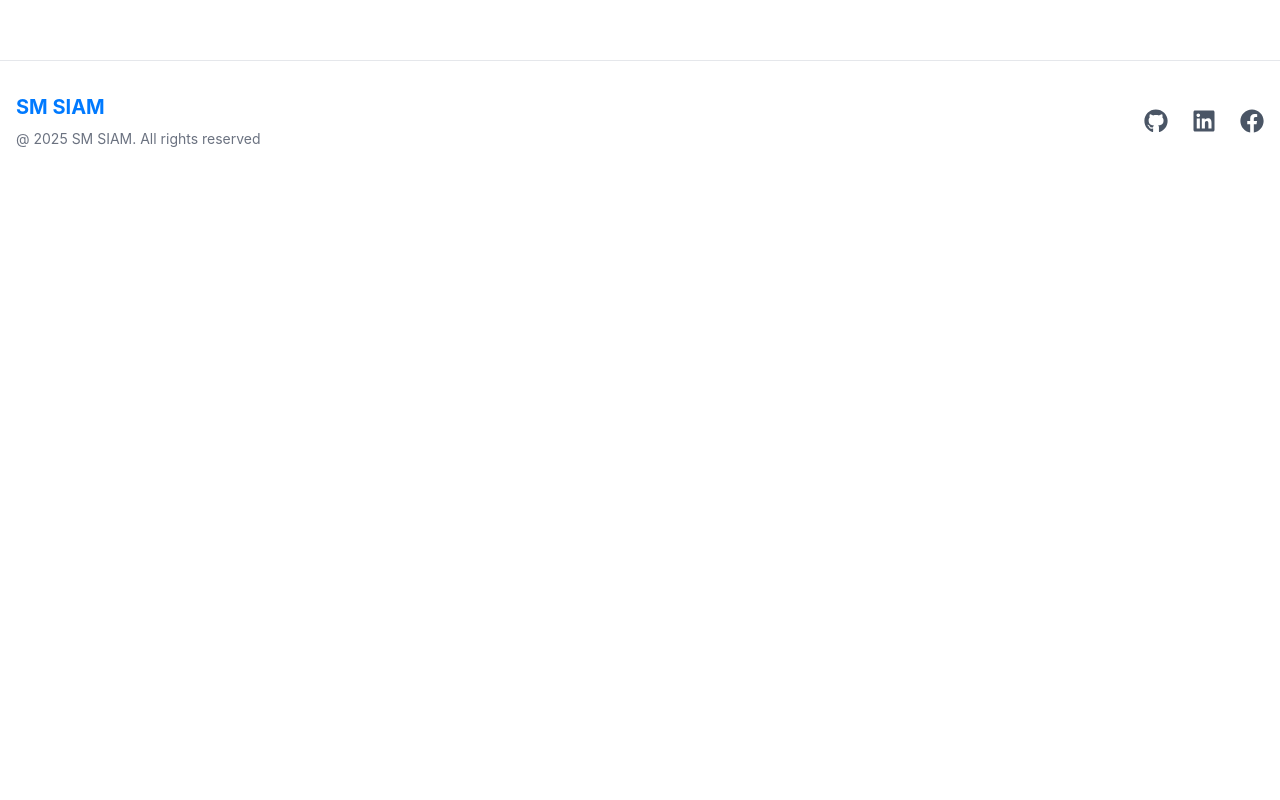
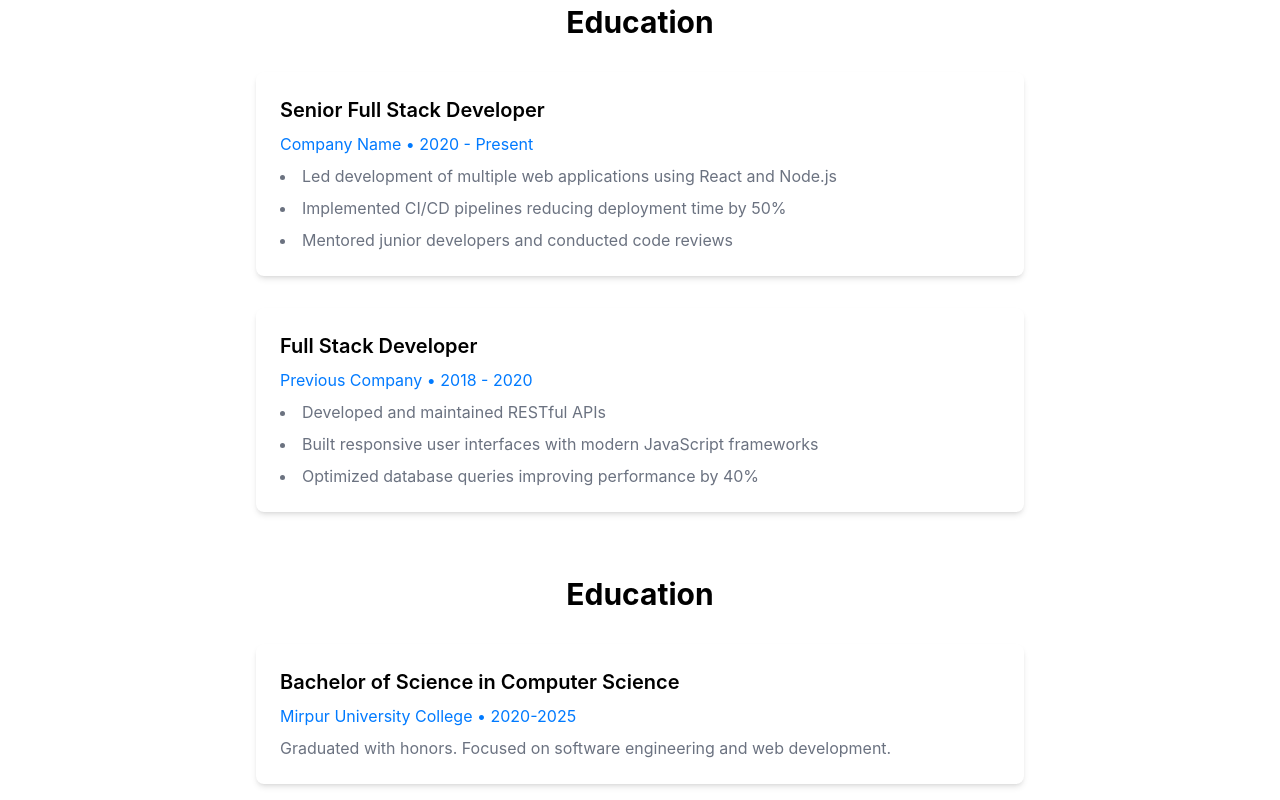
Before and after one commit to siam114/portfolio-website-nextjs, a Next.js app: page /about in a window 1280 px wide. Shown: the part 740-1540 px from the top of the page. Before the commit the page ends 921 px from the top, so only its background shows below. Built offline with nearby package versions, Linux system fonts and the light colour scheme.

Commit message:
complete education section

```diff
--- a/src/app/about/page.tsx
+++ b/src/app/about/page.tsx
@@ -1,4 +1,4 @@
-import { FaCode, FaLaptopCode } from "react-icons/fa";
+import { FaCode, FaLaptopCode, FaToolbox } from "react-icons/fa";
 
 const About = () => {
   return (
@@ -8,9 +8,10 @@ const About = () => {
       {/* bio section */}
       <section className="mb-16">
         <p className="text-lg text-secondary max-w-3xl mx-auto text-center">
-          I&apos;m a passionate Full Stack Developer with expertise in building modern web applications.
-          With a strong foundation in both frontend and backend technologies, I create seamless
-          user experiences and robust server-side solutions.
+          I&apos;m a passionate Full Stack Developer with expertise in building
+          modern web applications. With a strong foundation in both frontend and
+          backend technologies, I create seamless user experiences and robust
+          server-side solutions.
         </p>
       </section>
 
@@ -19,7 +20,7 @@ const About = () => {
         <h2 className="section-title">Skills</h2>
         <div className="grid grid-cols-1 md:grid-cols-2 lg:grid-cols-3 gap-6">
           <div className="bg-white dark:bg-dark/50 p-6 rounded-lg shadow-md ">
-              <FaCode className="h-8 w-8 text-primary mb-4"/>
+            <FaCode className="h-8 w-8 text-primary mb-4" />
             <h3 className="text-xl font-semibold mb-2">Frontend</h3>
             <ul className="text-secondary space-y-2">
               <li>React / Next.js</li>
@@ -30,7 +31,7 @@ const About = () => {
           </div>
 
           <div className="bg-white dark:bg-dark/50 p-6 rounded-lg shadow-md ">
-              <FaLaptopCode className="h-8 w-8 text-primary mb-4"/>
+            <FaLaptopCode className="h-8 w-8 text-primary mb-4" />
             <h3 className="text-xl font-semibold mb-2">Backend</h3>
             <ul className="text-secondary space-y-2">
               <li>Node.js</li>
@@ -41,7 +42,7 @@ const About = () => {
           </div>
 
           <div className="bg-white dark:bg-dark/50 p-6 rounded-lg shadow-md ">
-              <FaLaptopCode className="h-8 w-8 text-primary mb-4"/>
+            <FaToolbox className="h-8 w-8 text-primary mb-4" />
             <h3 className="text-xl font-semibold mb-2">Tools & Others</h3>
             <ul className="text-secondary space-y-2">
               <li>Git / Githud</li>
@@ -52,6 +53,62 @@ const About = () => {
           </div>
         </div>
       </section>
+
+      {/* Experience section */}
+      <section className="mb-16">
+        <h2 className="section-title">Education</h2>
+
+        <div className="max-w-3xl mx-auto space-y-8">
+          <div className="bg-white dark:bg-dark/50 p-6 rounded-lg shadow-md">
+            <h3 className="text-xl font-semibold mb-2">
+              Senior Full Stack Developer
+            </h3>
+            <p className="text-primary mb-2">Company Name • 2020 - Present</p>
+            <ul className="text-secondary list-disc list-inside space-y-2">
+              <li>
+                Led development of multiple web applications using React and
+                Node.js
+              </li>
+              <li>
+                Implemented CI/CD pipelines reducing deployment time by 50%
+              </li>
+              <li>Mentored junior developers and conducted code reviews</li>
+            </ul>
+          </div>
+          <div className="bg-white dark:bg-dark/50 p-6 rounded-lg shadow-md">
+            <h3 className="text-xl font-semibold mb-2">Full Stack Developer</h3>
+            <p className="text-primary mb-2">Previous Company • 2018 - 2020</p>
+            <ul className="text-secondary list-disc list-inside space-y-2">
+              <li>Developed and maintained RESTful APIs</li>
+              <li>
+                Built responsive user interfaces with modern JavaScript
+                frameworks
+              </li>
+              <li>Optimized database queries improving performance by 40%</li>
+            </ul>
+          </div>
+        </div>
+      </section>
+
+      {/* educational section */}
+      <section className="mb-16">
+        <h2 className="section-title">Education</h2>
+
+        <div className="max-w-3xl mx-auto space-y-8">
+          <div className="bg-white dark:bg-dark/50 p-6 rounded-lg shadow-md">
+            <h3 className="text-xl font-semibold mb-2">
+              Bachelor of Science in Computer Science
+            </h3>
+            <p className="text-primary mb-2">
+              Mirpur University College • 2020-2025
+            </p>
+            <p className="text-secondary">
+              Graduated with honors. Focused on software engineering and web
+              development.
+            </p>
+          </div>
+        </div>
+      </section>
     </div>
   );
 };
```
Lines whose indentation alone changed are shown as unchanged.
